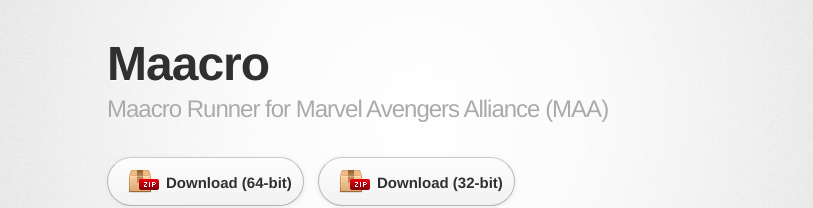
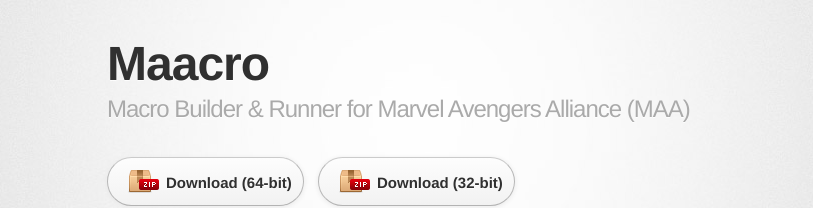
Before and after one commit to ray2k/Maacro, a plain HTML site: page index.html in a window 1280 px wide. Shown: the top 208 px of the page, without its empty margins (223-1036 px from the left). Drawn offline with Linux system fonts and the light colour scheme; a web font is replaced by a local one.

Commit message:
Update index.html

```diff
--- a/index.html
+++ b/index.html
@@ -19,7 +19,7 @@
 
         <header>
           <h1>Maacro</h1>
-          <h2>Maacro Runner for Marvel Avengers Alliance (MAA)</h2>
+          <h2>Macro Builder & Runner for Marvel Avengers Alliance (MAA)</h2>
         </header>
 
         <section id="downloads" class="clearfix">
```
